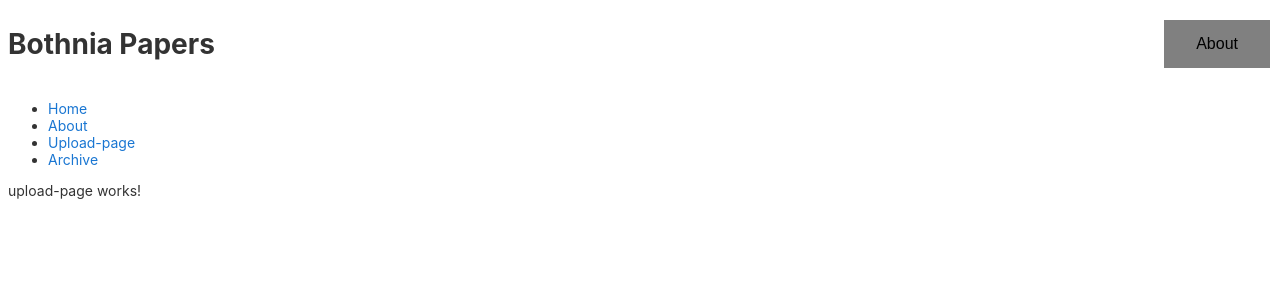
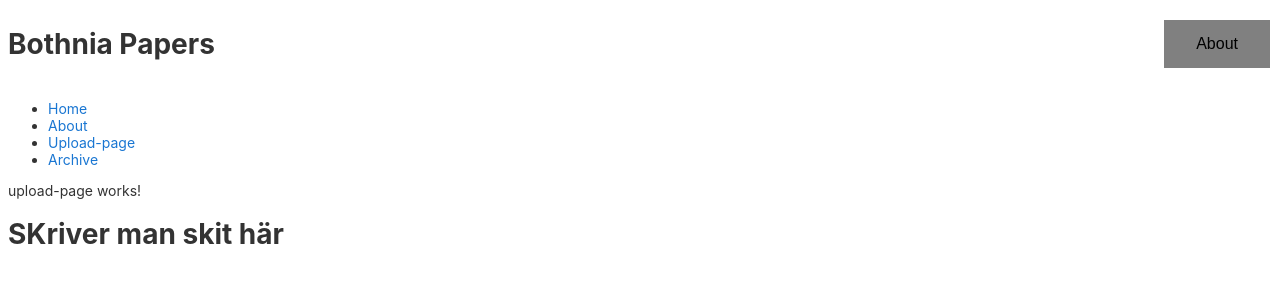
Before and after one commit to dcaptain1/D0027E_Project_Alpha, an Angular app: page /Upload-page in a window 1280 px wide. Shown: the top 300 px of the page. Built offline with nearby package versions, Linux system fonts and the light colour scheme.

Commit message:
kör på

```diff
--- a/src/app/components/upload-page/upload-page.component.html
+++ b/src/app/components/upload-page/upload-page.component.html
@@ -1 +1,10 @@
 <p>upload-page works!</p>
+
+
+
+
+<div>
+
+  <h1> SKriver man skit här</h1>
+
+</div>
```
